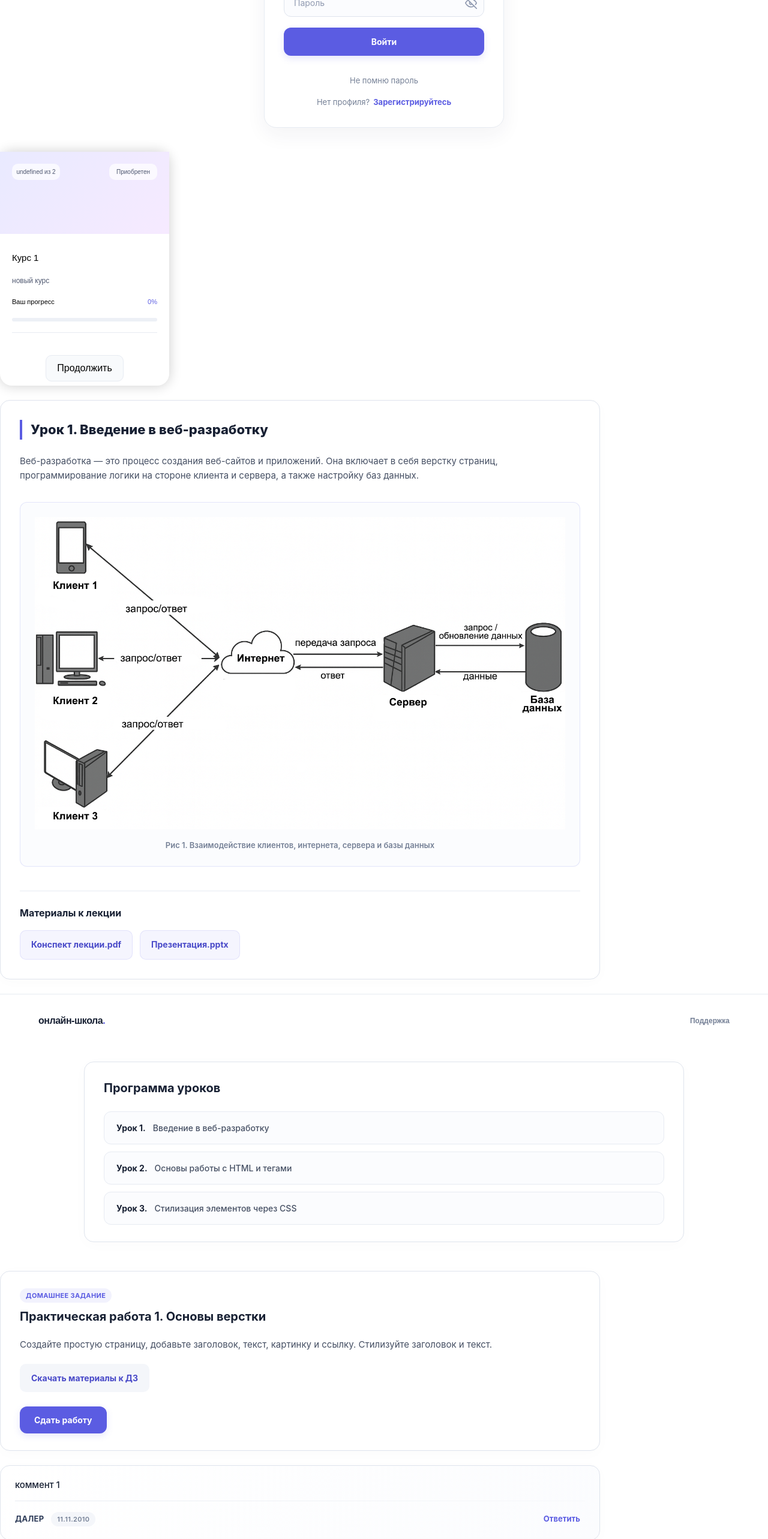
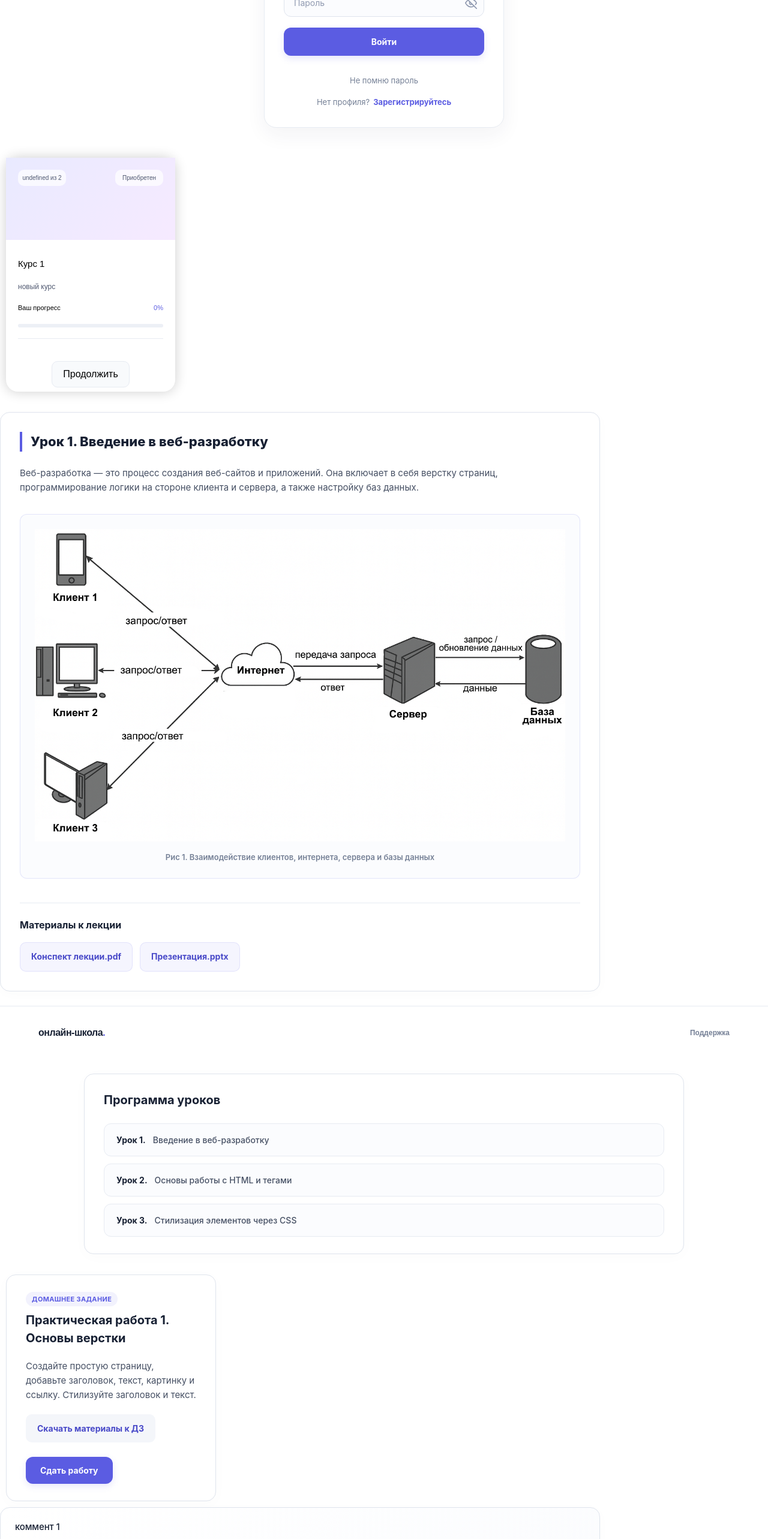
Before and after one commit to dalya1127/Frontend-OnlineSchool, a Next.js app in the folder online-school/: page / in a window 1280 px wide. Shown: the part 234-2800 px from the top of the page at 60% size. Built offline with nearby package versions, Linux system fonts and the light colour scheme.

Commit message:
Изменения

```diff
--- a/online-school/app/Widgets/HomeworkPlatform/index.module.css
+++ b/online-school/app/Widgets/HomeworkPlatform/index.module.css
@@ -2,4 +2,5 @@
     width: 90%;
     margin: 0 auto;
     display: flex;
+    flex-wrap: wrap;
 }
--- a/online-school/app/Widgets/HomeworkPlatform/index.tsx
+++ b/online-school/app/Widgets/HomeworkPlatform/index.tsx
@@ -20,6 +20,30 @@ const courses: HomeworkProps[] = [
         Name: 'Разработка езе приложений',
         Description: 'Используя современное решение - платформу ASP.NET, вы сможете реализовать полноценное высоконагруженное API!',
         LinkFile: "www"
+    },
+    {
+        Id: 4,
+        Name: 'Разработка езе приложений',
+        Description: 'Используя современное решение - платформу ASP.NET, вы сможете реализовать полноценное высоконагруженное API!',
+        LinkFile: "www"
+    },
+    {
+        Id: 5,
+        Name: 'Разработка езе приложений',
+        Description: 'Используя современное решение - платформу ASP.NET, вы сможете реализовать полноценное высоконагруженное API!',
+        LinkFile: "www"
+    },
+    {
+        Id: 6,
+        Name: 'Разработка езе приложений',
+        Description: 'Используя современное решение - платформу ASP.NET, вы сможете реализовать полноценное высоконагруженное API!',
+        LinkFile: "www"
+    },
+    {
+        Id: 7,
+        Name: 'Разработка езе приложений',
+        Description: 'Используя современное решение - платформу ASP.NET, вы сможете реализовать полноценное высоконагруженное API!',
+        LinkFile: "www"
     }
 ]
 export default function HomeworkPlatform() {
--- a/online-school/app/entities/CourseForm/ui/index.module.css
+++ b/online-school/app/entities/CourseForm/ui/index.module.css
@@ -10,6 +10,7 @@
     box-shadow: 0px 0px 20px 1px rgba(0, 0, 0, 0.18);
 
     border-radius: 20px;
+    margin: 10px;
 }
 .top,.medium,.button{
     width: 100%;
--- a/online-school/app/entities/Homework/ui/index.module.css
+++ b/online-school/app/entities/Homework/ui/index.module.css
@@ -2,9 +2,8 @@
   background: #ffffff;
   border: 1px solid #dfe4ed;
   border-radius: 16px;
-  width: 100%;
-  max-width: 1000px;
-  margin: 24px 0;
+  width: 350px;
+  margin: 10px;
   padding: 28px 32px;
   box-shadow: 0 4px 24px rgba(28, 39, 73, 0.02);
   font-family: Inter, ui-sans-serif, system-ui, -apple-system, sans-serif;
@@ -12,6 +11,7 @@
   display: flex;
   flex-direction: column;
   gap: 20px;
+
 }
 
 .header {
```
